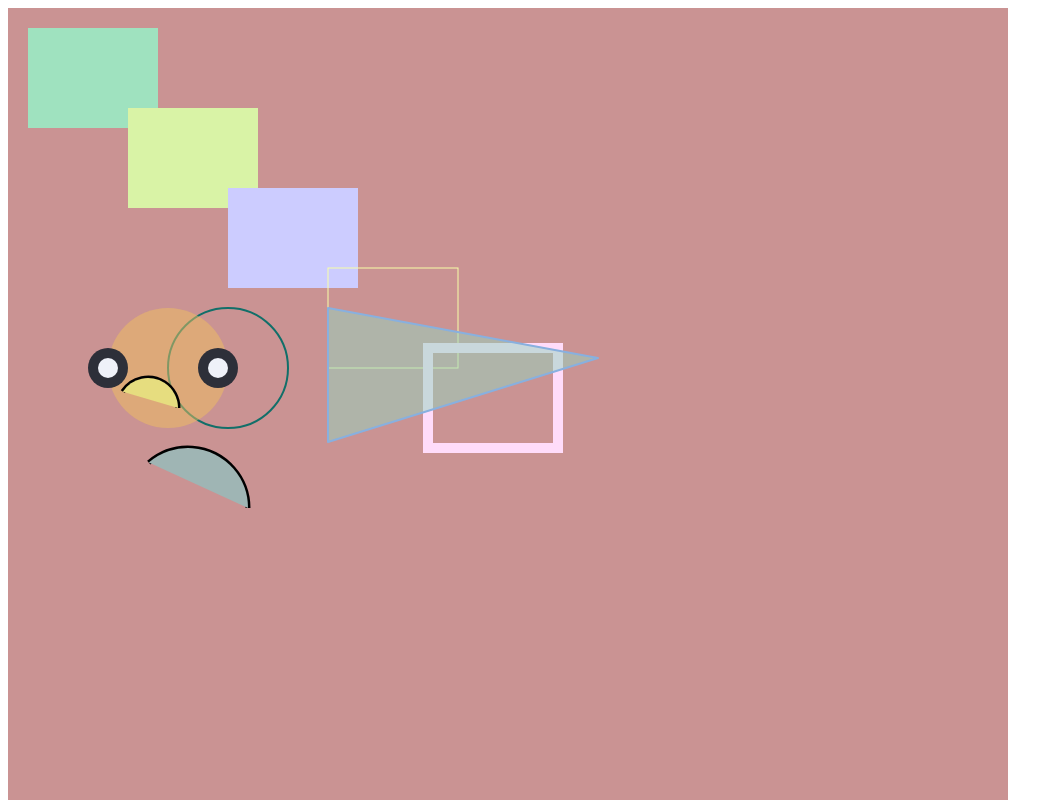
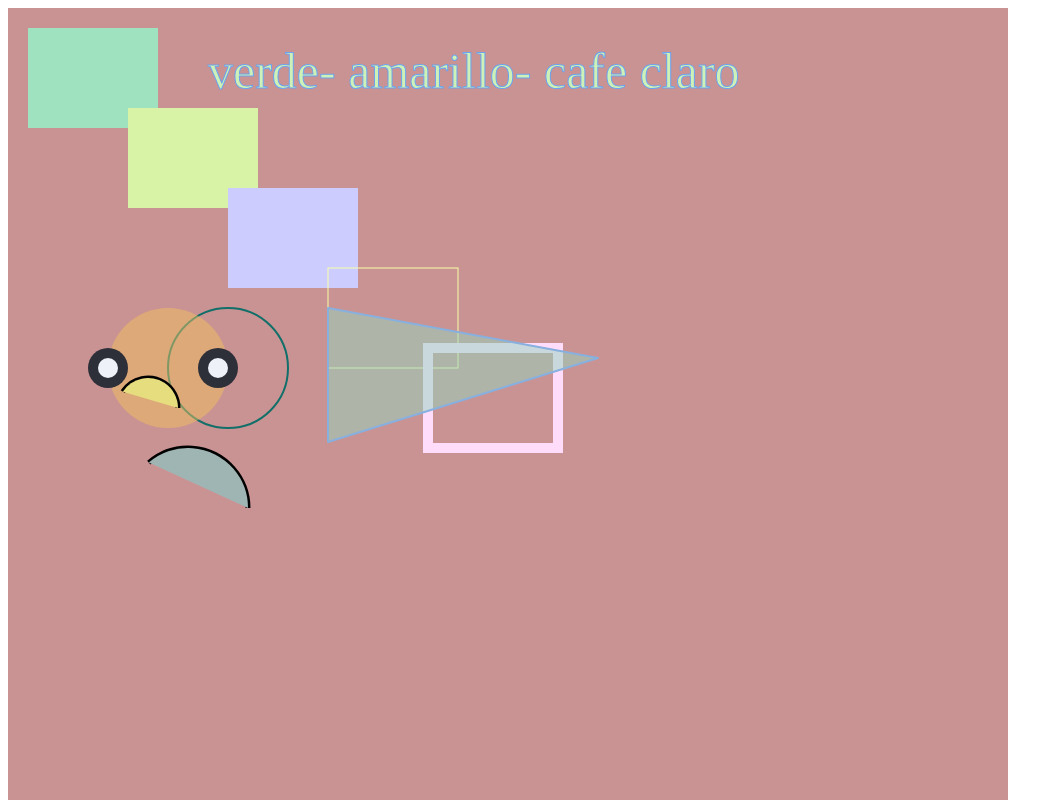
Before and after one commit to ZDyIg/TTB, a plain HTML site: page index.html in a window 1280 px wide. Shown: the top 800 px of the page, without its empty margins (0-1063 px from the left). Drawn offline with Linux system fonts and the light colour scheme.

Commit message:
ACT5-font,fillText,strokeText

```diff
--- a/index.html
+++ b/index.html
@@ -95,6 +95,17 @@
         context.stroke();
         context.fill();
 
+        context.font = "50px Bakso Sapi";
+        context.lineWidth = 1;
+        context.fillStyle = "rgb(205, 241, 182)"
+        context.fillText("verde- amarillo- cafe claro", 200,80);
+        context.strokeStyle = "rgb(107, 161, 240)"
+        context.strokeText("verde- amarillo- cafe claro", 200,80);
+
+
+
+
+
 
 
 
```
